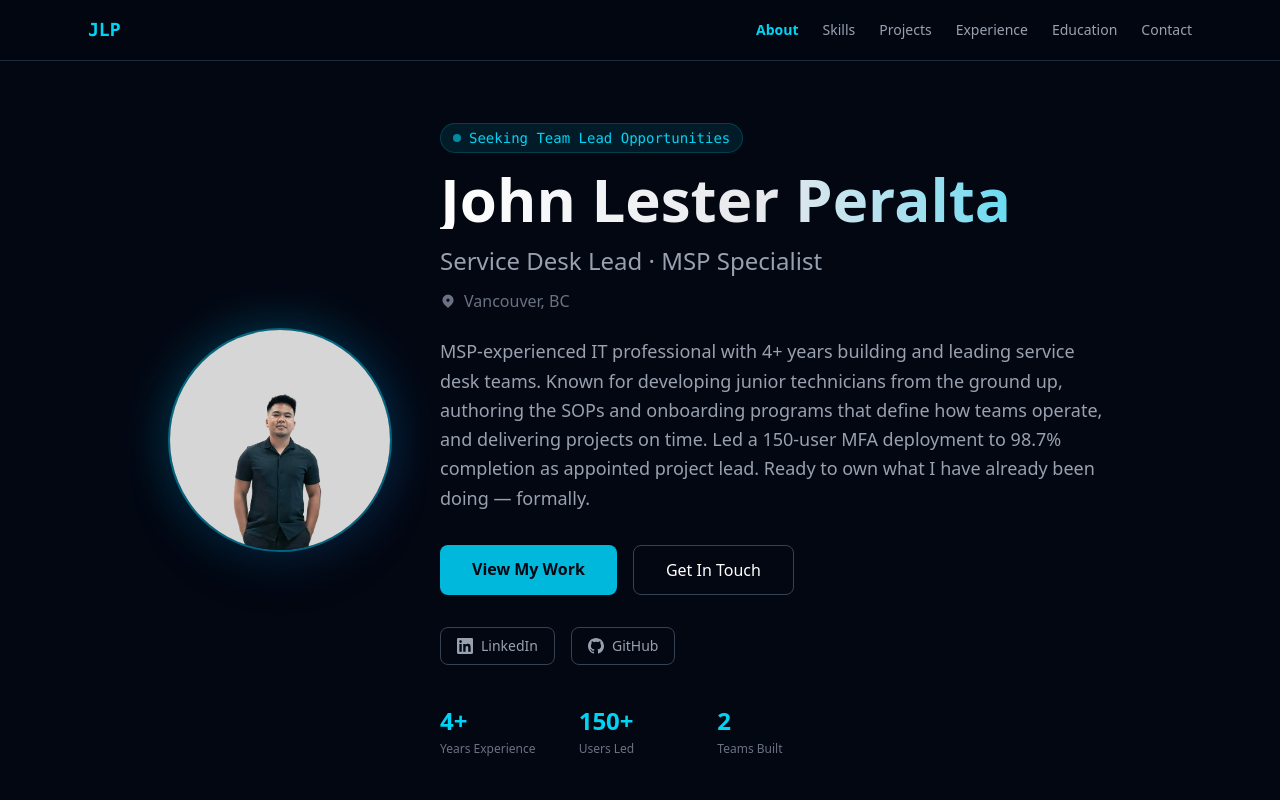
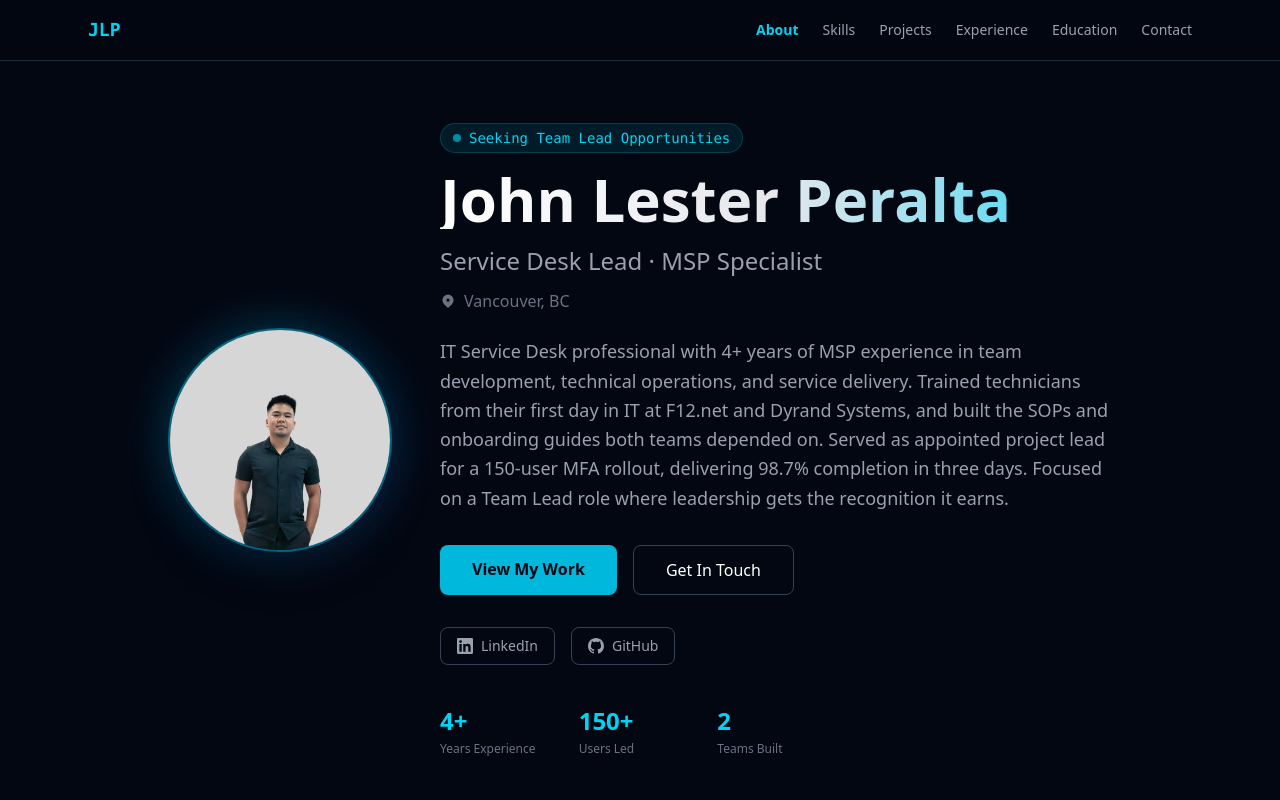
Before and after one commit to jlaptech/Portfolio, a Next.js app: page / in a window 1280 px wide. Shown: the top 800 px of the page. Built offline with nearby package versions, Linux system fonts and the light colour scheme.

Commit message:
Rewrite profile summary: natural tone, no em dashes, ATS-friendly

```diff
--- a/components/Hero.tsx
+++ b/components/Hero.tsx
@@ -46,11 +46,12 @@ export default function Hero() {
           </p>
 
           <p className="text-gray-400 max-w-2xl text-lg leading-relaxed mb-8">
-            MSP-experienced IT professional with 4+ years building and leading service desk
-            teams. Known for developing junior technicians from the ground up, authoring the
-            SOPs and onboarding programs that define how teams operate, and delivering projects
-            on time. Led a 150-user MFA deployment to 98.7% completion as appointed project
-            lead. Ready to own what I have already been doing — formally.
+            IT Service Desk professional with 4+ years of MSP experience in team development,
+            technical operations, and service delivery. Trained technicians from their first
+            day in IT at F12.net and Dyrand Systems, and built the SOPs and onboarding guides
+            both teams depended on. Served as appointed project lead for a 150-user MFA
+            rollout, delivering 98.7% completion in three days. Focused on a Team Lead role
+            where leadership gets the recognition it earns.
           </p>
 
           <div className="flex flex-wrap justify-center md:justify-start gap-4 mb-8">
```
